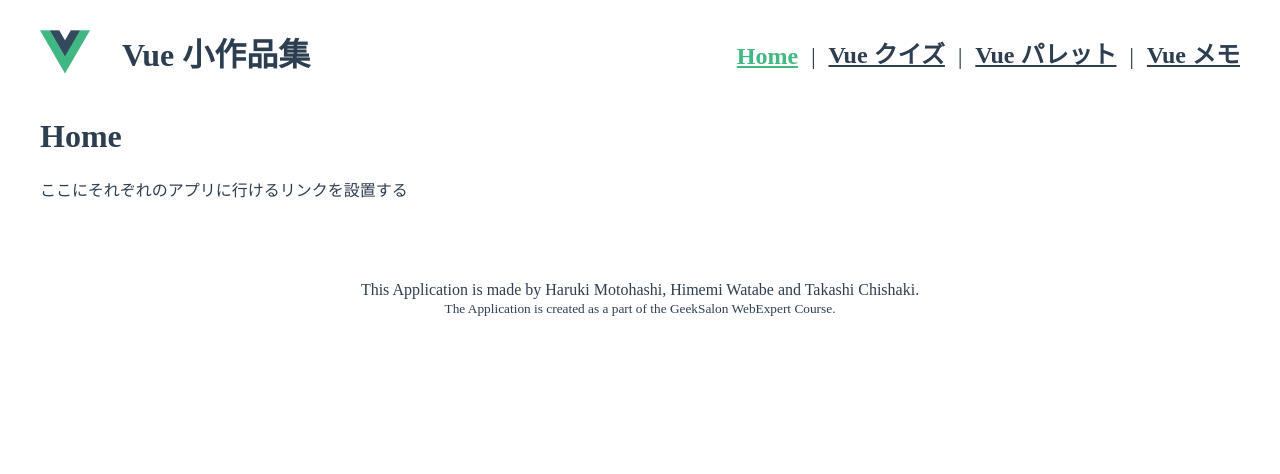
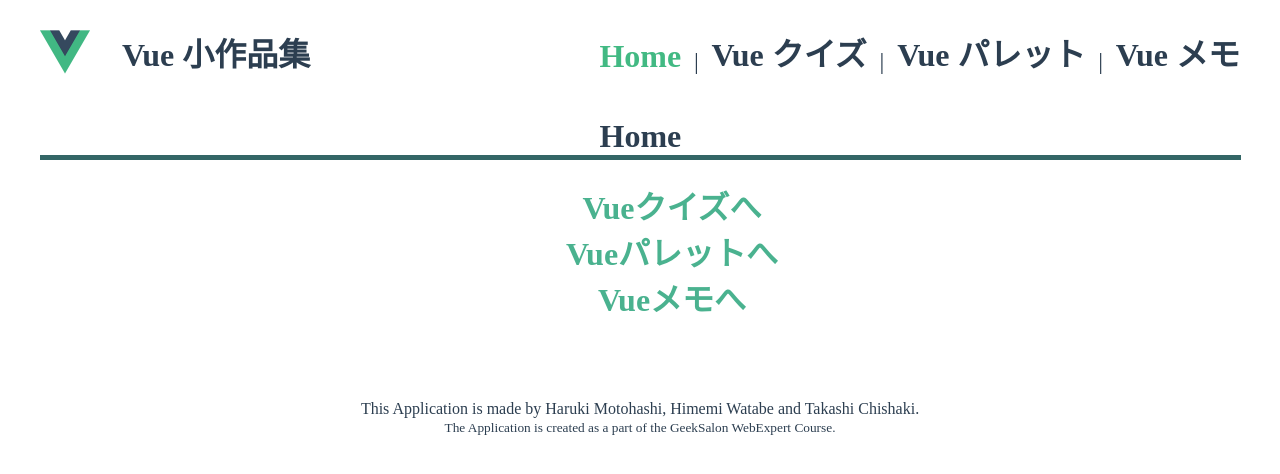
Before and after one commit to webex14-team-8/team-demo-app, a Vue app: page / in a window 1280 px wide. Shown: the top 474 px of the page. Built offline with nearby package versions, Linux system fonts and the light colour scheme.

Commit message:
リンクを作成しました。

```diff
--- a/src/views/HomeView.vue
+++ b/src/views/HomeView.vue
@@ -1,4 +1,30 @@
 <template>
-  <h1>Home</h1>
-  <div>ここにそれぞれのアプリに行けるリンクを設置する</div>
+  <h1 class="home">Home</h1>
+  <div class="link">
+    <a href="./quiz">Vueクイズへ</a>
+    <a href="./palette">Vueパレットへ</a>
+    <a href="./memo">Vueメモへ</a>
+  </div>
 </template>
+
+<style>
+.home {
+  width: 95%;
+  text-align: center;
+  border-bottom: solid 5px #366;
+}
+.link {
+  display: flex;
+  flex-direction: column;
+  text-align: center;
+}
+a {
+  text-decoration: none;
+  color: rgb(74, 178, 143);
+  font-size: xx-large;
+  font-weight: bolder;
+}
+a:hover {
+  text-decoration: underline;
+}
+</style>
```
